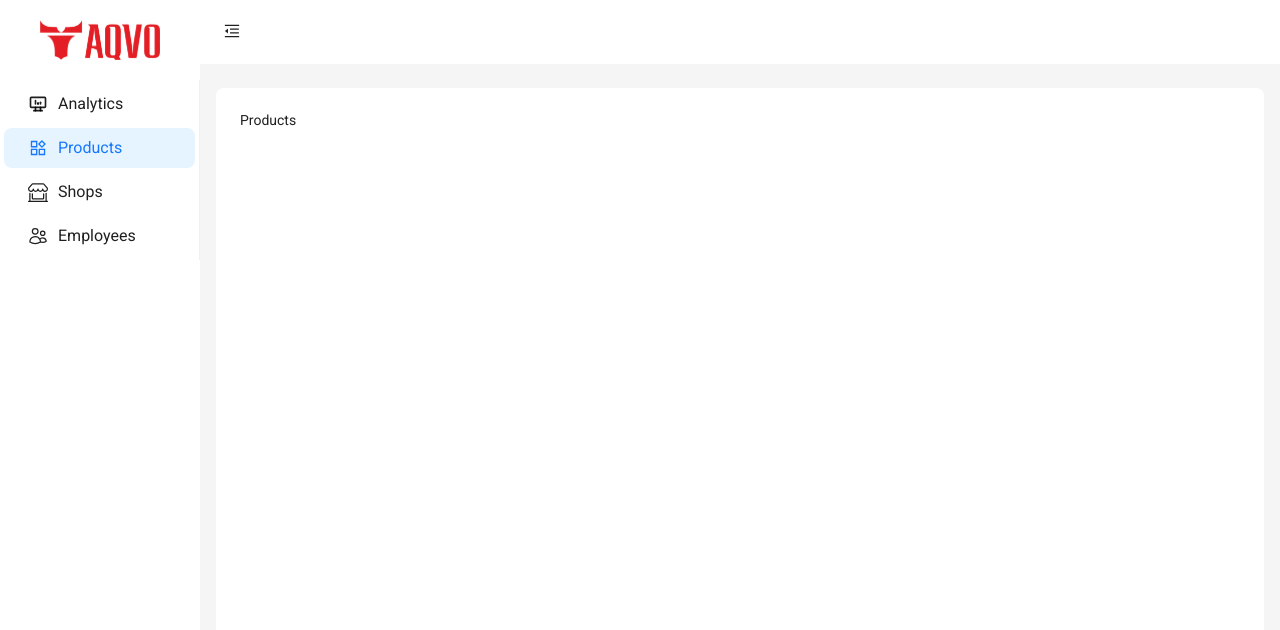
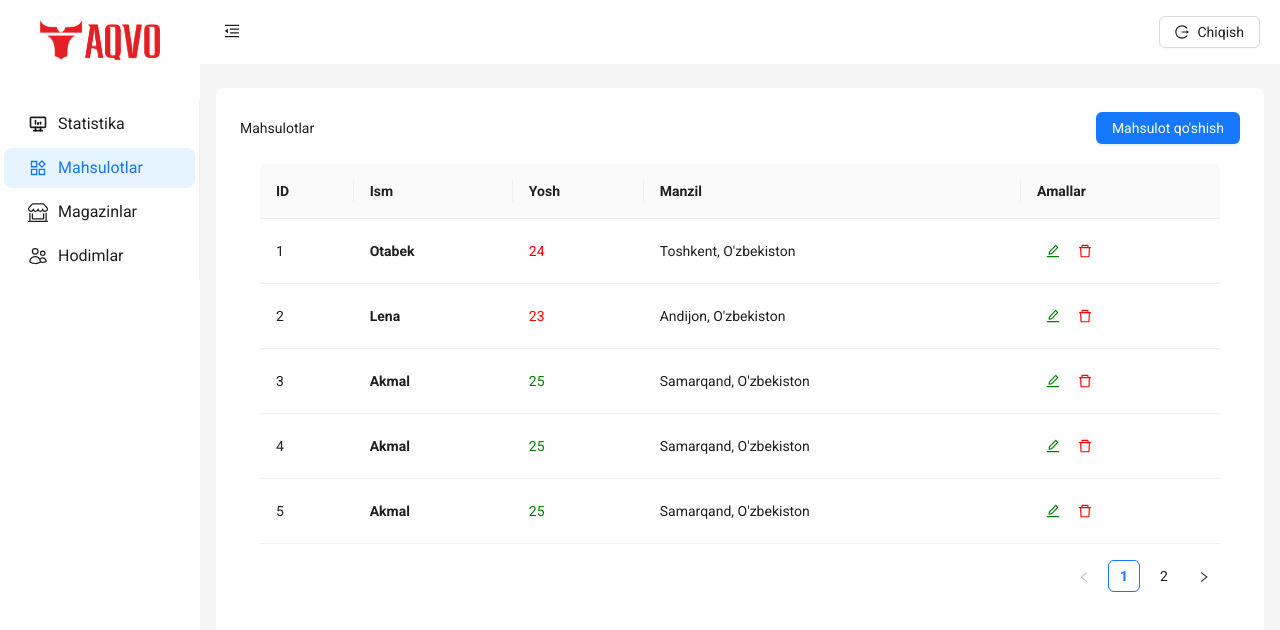
Before and after one commit to ShamsiddinWeb/Sovchilar-Admin, a React (Vite) app: page /products in a window 1280 px wide. Shown: the top 630 px of the page. Built offline with nearby package versions, Linux system fonts and the light colour scheme.

Commit message:
add employment, error, auth, analytics page

```diff
--- /dev/null
+++ b/src/components/Modal.jsx
@@ -0,0 +1,17 @@
+import { Modal } from 'antd'
+import React from 'react'
+
+const ModalComponent = ({ title, isOpen, onCancel, children }) => {
+  return (
+    <Modal
+      title={title}
+      open={isOpen}
+      footer={false}
+      onCancel={onCancel}
+    >
+      {children}
+    </Modal>
+  )
+}
+
+export default ModalComponent
--- a/src/layout/Layout.jsx
+++ b/src/layout/Layout.jsx
@@ -1,5 +1,6 @@
 import React, { useState } from 'react';
 import {
+  LogoutOutlined,
   MenuFoldOutlined,
   MenuUnfoldOutlined,
 } from '@ant-design/icons';
@@ -8,11 +9,12 @@ import { TbDeviceDesktopAnalytics } from "react-icons/tb";
 import { BsShopWindow } from "react-icons/bs";
 import { AiOutlineProduct } from "react-icons/ai";
 import { Button, Layout, Menu, theme } from 'antd';
-import { Link, Outlet, useLocation } from 'react-router-dom';
+import { Link, Outlet, useLocation, useNavigate } from 'react-router-dom';
 import logo from "../assets/logo.png"
 const { Header, Sider, Content } = Layout;
 const RootLayout = () => {
   const [collapsed, setCollapsed] = useState(false);
+  const navigate = useNavigate()
   const {
     token: { colorBgContainer, borderRadiusLG },
   } = theme.useToken();
@@ -34,11 +36,15 @@ const RootLayout = () => {
         return ['1'];
     }
   };
+
+  const handleLogout = () => {
+    navigate("/login");
+  };
   return (
     <Layout className='h-screen'>
       <Sider theme='light' trigger={null} collapsible collapsed={collapsed}>
         <div className="demo-logo-vertical" />
-        <Link to='/analytics' className='flex justify-center py-5'><img className='w-3/5' src={logo} alt="aqvo logo" /></Link>
+        <Link to='/' className='flex justify-center py-5 pb-10'><img className='w-3/5' src={logo} alt="aqvo logo" /></Link>
         <Menu
           theme="light"
           mode="inline"
@@ -49,22 +55,22 @@ const RootLayout = () => {
             {
                 key: '1',
                 icon: <TbDeviceDesktopAnalytics style={{fontSize: "20px"}}/>,
-                label: <Link to="/">Analytics</Link>,
+                label: <Link to="/">Statistika</Link>,
               },
               {
                 key: '2',
                 icon: <AiOutlineProduct style={{fontSize: "20px"}}/>,
-                label: <Link to="/products">Products</Link>,
+                label: <Link to="/products">Mahsulotlar</Link>,
               },
               {
                 key: '3',
                 icon: <BsShopWindow style={{fontSize: "20px"}}/>,
-                label: <Link to="/shops">Shops</Link>,
+                label: <Link to="/shops">Magazinlar</Link>,
               },
               {
                 key: '4',
                 icon: <HiOutlineUsers style={{fontSize: "20px"}}/>,
-                label: <Link to="/employees">Employees</Link>,
+                label: <Link to="/employees">Hodimlar</Link>,
               },
 
           ]}
@@ -75,6 +81,10 @@ const RootLayout = () => {
           style={{
             padding: 0,
             background: colorBgContainer,
+            display: 'flex',
+            justifyContent: 'space-between',
+            alignItems: "center",
+            paddingRight: "20px"
           }}
         >
           <Button
@@ -87,6 +97,12 @@ const RootLayout = () => {
               height: 64,
             }}
           />
+          <Button
+          icon={<LogoutOutlined />}
+          onClick={handleLogout}
+        >
+          Chiqish
+        </Button>
         </Header>
         <Content
           style={{
--- a/src/pages/analiytics/Analytics.jsx
+++ b/src/pages/analiytics/Analytics.jsx
@@ -1,9 +1,13 @@
-import React from 'react'
+
+import React, { useState } from "react";
 
 const Analytics = () => {
+
   return (
-    <div>Analytics</div>
-  )
-}
+    <div>
+      Statistika
+    </div>
+  );
+};
 
-export default Analytics
+export default Analytics;
--- a/src/pages/auth/Login.jsx
+++ b/src/pages/auth/Login.jsx
@@ -7,9 +7,8 @@ const Login = () => {
   const { control, handleSubmit, formState: { errors }, reset } = useForm();
 
   const onSubmit = (data) => {
-    // API chaqiruvi yoki boshqa mantiq
     console.log(data);
-    reset(); // Formani tozalash
+    reset();
   };
 
   return (
@@ -57,7 +56,7 @@ const Login = () => {
             htmlType="submit"
             className="w-full"
           >
-            Login
+            Kirish
           </Button>
         </form>
       </div>
--- a/src/pages/employment/Employees.jsx
+++ b/src/pages/employment/Employees.jsx
@@ -1,9 +1,40 @@
-import React from 'react'
+import React, { useState } from 'react'
+import ModalComponent from '../../components/Modal';
+import { Button } from 'antd';
 
 const Employees = () => {
+  const [isModalOpen, setIsModalOpen] = useState(false);
+
+  const showModal = () => {
+    setIsModalOpen(true);
+  };
+
+  const handleOk = () => {
+    setIsModalOpen(false);
+  };
+
+  const handleCancel = () => {
+    setIsModalOpen(false);
+  };
   return (
-    <div>Employment</div>
-  )
+    <div>
+      <ModalComponent
+        isOpen={isModalOpen}
+        onOk={handleOk}
+        onCancel={handleCancel}
+        title="Hodim qo'shish"
+      >
+        <p>This is a dynamic modal content!</p>
+        <p>You can pass any React element here as children.</p>
+      </ModalComponent>
+      <div className="flex justify-between items-center">
+        <div>Hodimlar</div>
+        <Button type="primary" onClick={showModal}>
+          Hodim qo'shish
+        </Button>
+      </div>
+    </div>
+  );
 }
 
 export default Employees
--- a/src/pages/error404/Error404.jsx
+++ b/src/pages/error404/Error404.jsx
@@ -7,11 +7,11 @@ const Error404 = () => {
 
   return (
     <Result
-    status="404"
-    title="404"
-    subTitle="Sorry, the page you visited does not exist."
-    extra={<Button onClick={() => navigate("/")} type="primary">Back Home</Button>}
-  />
+      status="404"
+      title="404"
+      subTitle="Kechirasiz, siz tashrif buyurgan sahifa mavjud emas."
+      extra={<Button onClick={() => navigate("/")} type="primary">Bosh sahifaga qaytish</Button>}
+    />
   )
 }
 
--- a/src/pages/products/Products.jsx
+++ b/src/pages/products/Products.jsx
@@ -1,9 +1,42 @@
-import React from 'react'
+import { Button } from "antd";
+import React, { useState } from "react";
+import ModalComponent from "../../components/Modal";
+import MyTable from "./components/Table";
 
 const Products = () => {
+  const [isModalOpen, setIsModalOpen] = useState(false);
+
+  const showModal = () => {
+    setIsModalOpen(true);
+  };
+
+  const handleOk = () => {
+    setIsModalOpen(false);
+  };
+
+  const handleCancel = () => {
+    setIsModalOpen(false);
+  };
   return (
-    <div>Products</div>
-  )
-}
+    <div>
+      <ModalComponent
+        isOpen={isModalOpen}
+        onOk={handleOk}
+        onCancel={handleCancel}
+        title="Mahsulot qo'shish"
+      >
+        <p>This is a dynamic modal content!</p>
+        <p>You can pass any React element here as children.</p>
+      </ModalComponent>
+      <div className="flex justify-between items-center">
+        <div>Mahsulotlar</div>
+        <Button type="primary" onClick={showModal}>
+          Mahsulot qo'shish
+        </Button>
+      </div>
+      <MyTable />
+    </div>
+  );
+};
 
-export default Products
+export default Products;
--- /dev/null
+++ b/src/pages/products/components/Table.jsx
@@ -0,0 +1,163 @@
+import React, { useState } from "react";
+import { Table, Button, Popconfirm } from "antd";
+import "antd/dist/reset.css"; // Ant Design CSS qo'shilganiga ishonch hosil qiling
+import {
+  DeleteOutlined,
+  EditOutlined,
+  QuestionCircleOutlined,
+} from "@ant-design/icons";
+import ModalComponent from "../../../components/Modal";
+
+const MyTable = () => {
+  const [isModalVisible, setIsModalVisible] = useState(false); // Modal oynasining holatini boshqarish
+  const [selectedRecord, setSelectedRecord] = useState(null); // Tanlangan yozuvni saqlash
+
+  const handleEdit = (record) => {
+    setSelectedRecord(record); // Tanlangan yozuvni saqlash
+    setIsModalVisible(true); // Modal oynasini ochish
+  };
+
+  const handleCancel = () => {
+    setIsModalVisible(false); // Modal oynasini yopish
+  };
+
+  const handleSave = () => {
+    // Bu yerda yozuvni saqlash jarayoni bo'lishi mumkin
+    setIsModalVisible(false); // Modalni yopish
+  };
+  const handleDelete = (id) => {
+    console.log(id);
+
+  };
+  const columns = [
+    {
+      title: "ID",
+      dataIndex: "id",
+      key: "id",
+    },
+    {
+      title: "Ism",
+      dataIndex: "name",
+      key: "name",
+      render: (text) => <strong>{text}</strong>,
+    },
+    {
+      title: "Yosh",
+      dataIndex: "age",
+      key: "age",
+      render: (age) =>
+        age > 24 ? (
+          <span style={{ color: "green" }}>{age}</span>
+        ) : (
+          <span style={{ color: "red" }}>{age}</span>
+        ),
+    },
+    {
+      title: "Manzil",
+      dataIndex: "address",
+      key: "address",
+    },
+    {
+      title: "Amallar",
+      key: "actions",
+      render: (_, record) => (
+        <div>
+          <Button
+            type="link"
+            icon={<EditOutlined style={{ color: "green" }} />}
+            onClick={() => handleEdit(record)}
+          ></Button>
+
+          <Popconfirm
+            title="Mahsulotni o'chirish"
+            description="Siz ushbu mahsulotni o'chirishga aminmisiz?"
+            icon={
+              <QuestionCircleOutlined
+                style={{
+                  color: "red",
+                }}
+              />
+            }
+            onConfirm={() => handleDelete(record?.id)}
+          >
+            <Button
+              type="link"
+              icon={<DeleteOutlined style={{ color: "red" }} />}
+            ></Button>
+          </Popconfirm>
+        </div>
+      ),
+    },
+  ];
+
+  const data = [
+    {
+      key: "1",
+      id: 1,
+      name: "Otabek",
+      age: 24,
+      address: "Toshkent, O'zbekiston",
+    },
+    {
+      key: "2",
+      id: 2,
+      name: "Lena",
+      age: 23,
+      address: "Andijon, O'zbekiston",
+    },
+    {
+      key: "3",
+      id: 3,
+      name: "Akmal",
+      age: 25,
+      address: "Samarqand, O'zbekiston",
+    },
+    {
+      key: "4",
+      id: 4,
+      name: "Akmal",
+      age: 25,
+      address: "Samarqand, O'zbekiston",
+    },
+    {
+      key: "5",
+      id: 5,
+      name: "Akmal",
+      age: 25,
+      address: "Samarqand, O'zbekiston",
+    },
+    {
+      key: "6",
+      id: 6,
+      name: "Akmal",
+      age: 25,
+      address: "Samarqand, O'zbekiston",
+    },
+    {
+      key: "7",
+      id: 7,
+      name: "Akmal",
+      age: 25,
+      address: "Samarqand, O'zbekiston",
+    },
+  ];
+
+  return (
+    <div style={{ margin: "20px", overflow: "auto" }}>
+      <Table columns={columns} dataSource={data} pagination={{ pageSize: 5 }} />
+      <ModalComponent
+        title="Mahsulotni tahrirlash"
+        isOpen={isModalVisible}
+        onOk={handleSave}
+        onCancel={handleCancel}
+      >
+        <span className="border-r p-1">{selectedRecord?.id}</span>
+        <span className="border-r p-1">{selectedRecord?.name}</span>
+        <span className="border-r p-1">{selectedRecord?.age}</span>
+        <span className="border-r p-1">{selectedRecord?.address}</span>
+      </ModalComponent>
+    </div>
+  );
+};
+
+export default MyTable;
--- a/src/pages/shop/Shops.jsx
+++ b/src/pages/shop/Shops.jsx
@@ -1,9 +1,40 @@
-import React from 'react'
+import React, { useState } from 'react'
+import ModalComponent from '../../components/Modal';
+import { Button } from 'antd';
 
 const Shops = () => {
+  const [isModalOpen, setIsModalOpen] = useState(false);
+
+  const showModal = () => {
+    setIsModalOpen(true);
+  };
+
+  const handleOk = () => {
+    setIsModalOpen(false);
+  };
+
+  const handleCancel = () => {
+    setIsModalOpen(false);
+  };
   return (
-    <div>Shop</div>
-  )
+    <div>
+      <ModalComponent
+        isOpen={isModalOpen}
+        onOk={handleOk}
+        onCancel={handleCancel}
+        title="Magazin qo'shish"
+      >
+        <p>This is a dynamic modal content!</p>
+        <p>You can pass any React element here as children.</p>
+      </ModalComponent>
+      <div className="flex justify-between items-center">
+        <div>Magazinlar</div>
+        <Button type="primary" onClick={showModal}>
+          Magazin qo'shish
+        </Button>
+      </div>
+    </div>
+  );
 }
 
 export default Shops
```
